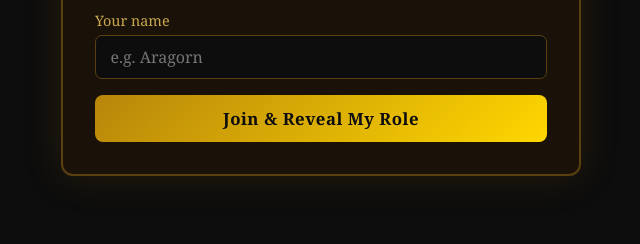
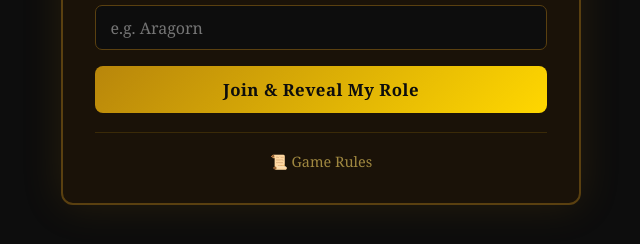
Before and after one commit to tobiwan88/mtg_kimgdom, a Flask app: template templates/join.html in a window 1280 px wide. Shown: the part 386-630 px from the top of the page, without its empty margins (319-959 px from the left). Run offline with Flask 3, Linux system fonts and the light colour scheme; the template is opened without the code that fills it, so the values that code supplies are empty.

Commit message:
add collapsible game rules to join page
Co-Authored-By: Claude Sonnet 4.6 <noreply@anthropic.com>

```diff
--- a/static/style.css
+++ b/static/style.css
@@ -402,3 +402,49 @@ button:hover {
     margin-bottom: 1.2rem;
     text-align: center;
 }
+
+/* ----- Rules section ----------------------------------- */
+
+.rules summary {
+    cursor: pointer;
+    color: #a08840;
+    font-size: 0.9rem;
+    user-select: none;
+    list-style: none;
+    text-align: center;
+}
+
+.rules summary::-webkit-details-marker {
+    display: none;
+}
+
+.rules[open] summary {
+    color: #ffd700;
+    margin-bottom: 0.9rem;
+}
+
+.rules-list {
+    padding-left: 1.2rem;
+    color: #c9a84c;
+    font-size: 0.83rem;
+    line-height: 1.6;
+    display: flex;
+    flex-direction: column;
+    gap: 0.55rem;
+}
+
+.rules-list ul {
+    margin-top: 0.35rem;
+    padding-left: 1.1rem;
+    display: flex;
+    flex-direction: column;
+    gap: 0.3rem;
+}
+
+.rules-list strong {
+    color: #e8d5a3;
+}
+
+.rules-list em {
+    color: #8a7050;
+}
--- a/templates/join.html
+++ b/templates/join.html
@@ -30,4 +30,30 @@
       <button type="submit">Join &amp; Reveal My Role</button>
     </form>
   {% endif %}
+
+  <hr class="divider">
+
+  <details class="rules">
+    <summary>📜 Game Rules</summary>
+    <ol class="rules-list">
+      <li>Role cards start the game <strong>face down</strong> unless otherwise noted on the role card. Players may not show face down role cards at any time. When a player is eliminated and their role card is not face up, reveal it.</li>
+      <li>Face up Knights, Assassins, Bandits, and Renegades are <strong>teammates</strong> with others of the same role type. Face up Knights and Kings are also teammates.</li>
+      <li>Players can only win/lose by the <strong>Victory/Defeat conditions</strong> on role cards:
+        <ul>
+          <li>Non-role abilities may not win the game or stop a player from winning. ("Win the game" / "can't win the game" abilities have no effect.)</li>
+          <li>The first player to meet their Victory condition wins. Simultaneous victories are shared wins.</li>
+          <li>"[Role type] are eliminated" means all players of that role are no longer in the game — you don't have to be the one to eliminate them.</li>
+          <li>If your Defeat condition is met at any time, you are immediately eliminated.</li>
+          <li>Roles with no Defeat condition use the default: <em>"You are eliminated."</em></li>
+          <li>It is possible to be eliminated and still win (e.g. a Knight wins when the King's Victory condition is met).</li>
+        </ul>
+      </li>
+      <li><strong>Announce</strong> activates your character's special ability. Turn your face down role card face up to Announce. Face up cards cannot Announce again.</li>
+      <li>All role card abilities use the stack and can be responded to, but <strong>cannot be targeted, countered, or exiled</strong> by spells and abilities.</li>
+      <li>If you take control of another player's turn, you may not look at their face down role card. That player retains control of their role card and cannot Announce during that turn.</li>
+      <li>If a player draws from an empty library and loses the game, the player who <em>forced</em> that draw — or secondly, who removed the last card from that library — 'eliminated' them.</li>
+      <li>If a player would lose due to drawing into an empty library but is kept alive by a role card ability (e.g. the Cultist), that player may shuffle one of the following into their library: their graveyard, exile zone, or hand.</li>
+      <li>You 'eliminate' another player if an effect you control caused them to lose the game (life loss, drawing from an empty library, commander damage, or poison counters).</li>
+    </ol>
+  </details>
 {% endblock %}
```
